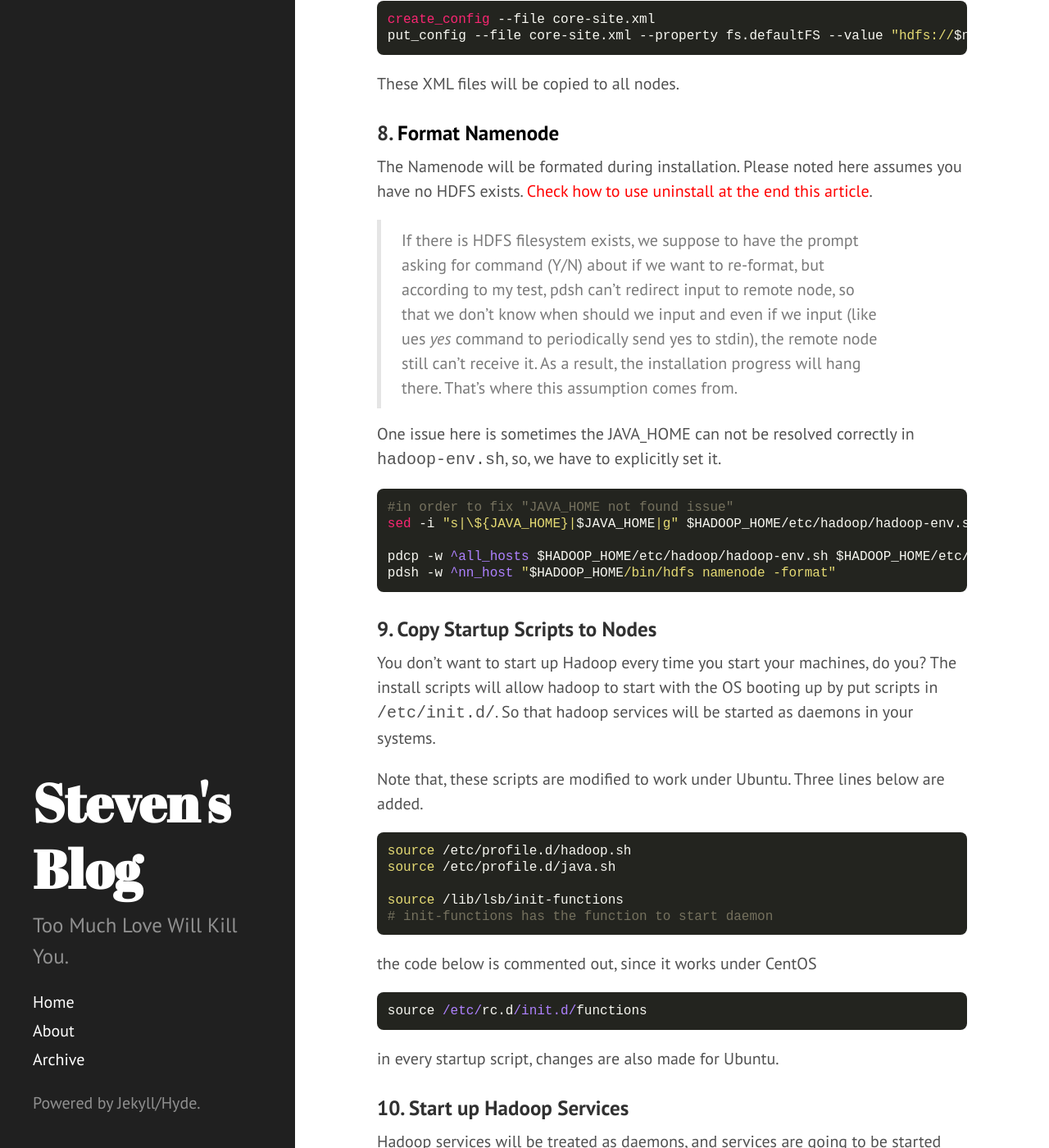
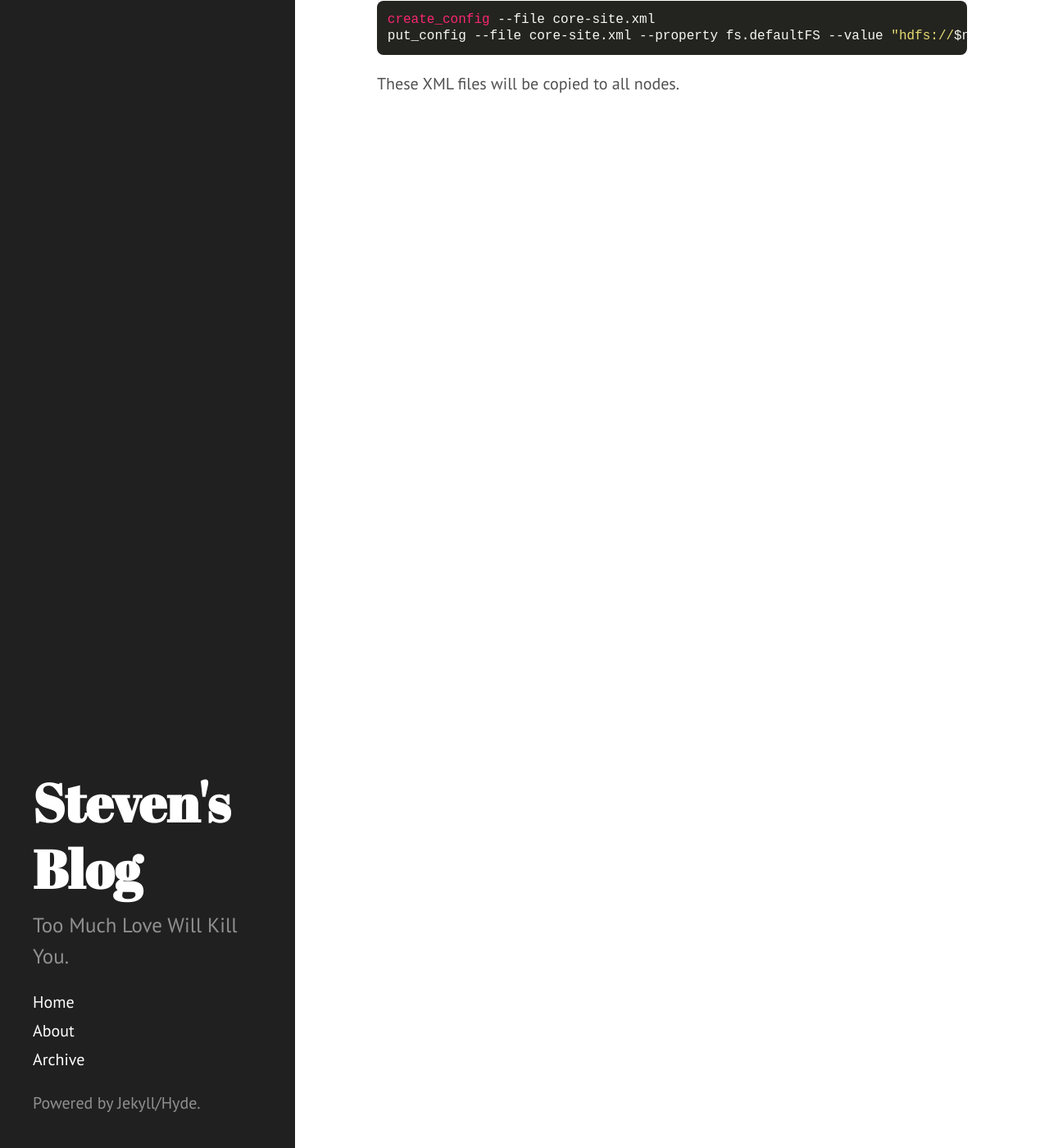
Before and after one commit to legatoo/legatoo.github.io, a Jekyll site: the page built from _posts/2014-11-12-Install-Yarn-on-Ubuntu-Cluster-via-Scripts.md, in a window 1280 px wide and 1400 px high, scrolled down 6334 px. Shown: the whole window at 82% size. Built offline with Jekyll 4.4.1, drawn with Linux system fonts in a browser that asks for light colours; Markdown is read by kramdown in place of the engine named in the settings; some of the changed text lies outside the part shown.

```diff
--- a/_posts/2014-11-12-Install-Yarn-on-Ubuntu-Cluster-via-Scripts.md
+++ b/_posts/2014-11-12-Install-Yarn-on-Ubuntu-Cluster-via-Scripts.md
@@ -187,78 +187,3 @@
 put_config --file core-site.xml --property fs.defaultFS --value "hdfs://$nn:9000"</code></pre>
 
 These XML files will be copied to all nodes.
-
-###8. <a name="format_namenode"><font color="black">Format Namenode</font></a>
-
-The Namenode will be formated during installation. Please noted here assumes you have no HDFS exists. <a href="#uninstall"><font color="red">Check how to use uninstall at the end this article</font></a>.
-
->If there is HDFS filesystem exists, we suppose to have the prompt asking for command (Y/N) about if we want to re-format, but according to my test, pdsh can't redirect input to remote node, so that we don't know when should we input and even if we input (like ues *yes* command to periodically send yes to stdin), the remote node still can't receive it. As a result, the installation progress will hang there. That's where this assumption comes from.
-
-One issue here is sometimes the JAVA_HOME can not be resolved correctly in `hadoop-env.sh`, so, we have to explicitly set it.
-
-<pre><code class="Bash">#in order to fix "JAVA_HOME not found issue"
-sed -i "s|\${JAVA_HOME}|$JAVA_HOME|g" $HADOOP_HOME/etc/hadoop/hadoop-env.sh
-
-pdcp -w ^all_hosts $HADOOP_HOME/etc/hadoop/hadoop-env.sh $HADOOP_HOME/etc/hadoop/
-pdsh -w ^nn_host "$HADOOP_HOME/bin/hdfs namenode -format"</code></pre>
-
-
-###9. Copy Startup Scripts to Nodes
-
-You don't want to start up Hadoop every time you start your machines, do you? The install scripts will allow hadoop to start with the OS booting up by put scripts in `/etc/init.d/`. So that hadoop services will be started as daemons in your systems.
-
-Note that, these scripts are modified to work under Ubuntu. Three lines below are added.
-
-<pre><code>source /etc/profile.d/hadoop.sh
-source /etc/profile.d/java.sh
-
-source /lib/lsb/init-functions
-#init-functions has the function to start daemon</code></pre>
-
-the code below is commented out, since it works under CentOS
-<pre><code class="Bash">source /etc/rc.d/init.d/functions
-</code></pre>
-
-in every startup script, changes are also made for Ubuntu.
-
-
-###10. Start up Hadoop Services
-
-Hadoop services will be treated as daemons, and services are going to be started just like you start a normal service. By doing this. We need to register each service in OS, which brings the reason why we need to instasll `sysv-rc-conf` in the beginning. For more details about `sysv-rc-conf`, see [this](http://manpages.ubuntu.com/manpages/dapper/man8/sysv-rc-conf.8.html).
-
-<pre><code class="Bash">echo "Starting Hadoop $HADOOP_VERSION services on all hosts..."
-pdsh -w ^nn_host "chmod 755 /etc/init.d/hadoop-namenode && sudo sysv-rc-conf hadoop-namenode on && sudo service hadoop-namenode start"
-pdsh -w ^snn_host "chmod 755 /etc/init.d/hadoop-secondarynamenode && sudo sysv-rc-conf hadoop-secondarynamenode on && sudo service hadoop-secondarynamenode start"
-pdsh -w ^dn_hosts "chmod 755 /etc/init.d/hadoop-datanode && sudo sysv-rc-conf hadoop-datanode on && sudo service hadoop-datanode pdsh -w ^rm_host "chmod 755 /etc/init.d/hadoop-resourcemanager && sudo sysv-rc-conf hadoop-resourcemanager on && sudo service hadoop-resourcemanager start"
-pdsh -w ^nm_hosts "chmod 755 /etc/init.d/hadoop-nodemanager && sudo sysv-rc-conf hadoop-nodemanager on && sudo service hadoop-nodemanager start"</code></pre>
-
-###11. Time for Smoke Test
-
-Run a `pi` program in your new installed Yarn Cluster
-
-<pre><code bash="Bash">hadoop jar $HADOOP_HOME/share/hadoop/mapreduce/hadoop-mapreduce-examples-$HADOOP_VERSION.jar pi -Dmapreduce.clientfactory.class.name=org.apache.hadoop.mapred.YarnClientFactory -libjars $HADOOP_HOME/share/hadoop/mapreduce/hadoop-mapreduce-client-jobclient-$HADOOP_VERSION.jar 16 10000</code></pre>
-
-`3.14` delivers the greeting from Yarn.
-
-
-##&#9824;&nbsp;&nbsp;How To Run
-
-This is the easy part. After you are clear about the work mentioned <a href="#section1">section1</a> and <a href="#section2">section2</a>. Simply do this in your terminal.
-
-<pre><code class="Bash">git clone https://github.com/legatoo/hadoop-install-scripts
-cd hadoop-install-scripts
-source install-hadoop2.sh -f | tee log
-</code></pre>
-
-For <a name="uninstall"><font color="black">Uninstall</font></a><sup><a href="#format_namenode">&nbsp;back</a></sup>
-
-<pre><code class="Bash">source uninstall-hadoop2.sh</code></pre>
-
-<font color="Red">*Note*</font>: `uninstall-hadoop2.sh` will delete current files in your HDFS, <font color="red">be careful</font>. Also, sometimes `jps` will not show running hadoop service which makes new installation failure misleading, so, the uninstall script will also kill your `java` progress to give new install a fresh environment, <font color="red">be careful</font> and modify as your demands.
-
-
-Thank you for reading.
-
-@stevenyfy
-
-<meta itemprop="url" content="http://legato.ninja/2014/11/12/Install-Yarn-on-Ubuntu-Cluster-via-Scripts/"></div>
```
